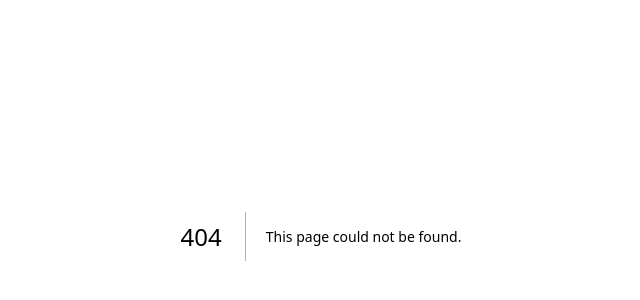
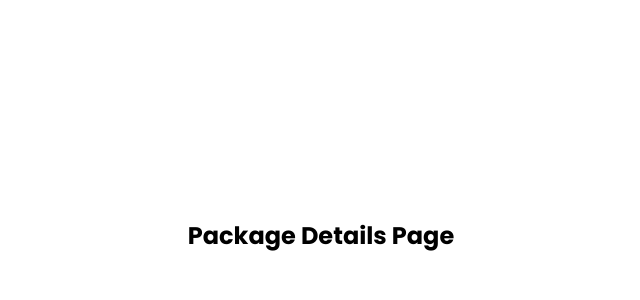
Before and after one commit to CLINTO-hub/Travelapp, a Next.js app: page /Packagedetails in a window 1280 px wide. Before the commit this address had no page. Shown: the part 164-464 px from the top of the page, without its empty margins (319-959 px from the left). Built offline with nearby package versions, Linux system fonts and the light colour scheme.

Commit message:
new-page

```diff
--- a/app/Components/HeroSection/HeroSection.tsx
+++ b/app/Components/HeroSection/HeroSection.tsx
@@ -209,12 +209,12 @@ export default function HeroSection() {
               >
                 <FaTimes />
               </button>
-              <Link href="/" className="text-white hover:text-blue-500">Home</Link>
-              <Link href="/#PackageList" className="text-white hover:text-blue-500">Packages</Link>
-              <Link href="/#venders" className="text-white hover:text-blue-500">Partners</Link>
-              <Link href="/#testimonial" className="text-white hover:text-blue-500">Testimonial</Link>
+              <Link href="/" className="text-black font-semibold active:text-blue-500 hover:text-blue-500">Home</Link>
+              <Link href="/#PackageList" className="text-black font-semibold active:text-blue-500 hover:text-blue-500">Packages</Link>
+              <Link href="/#venders" className="text-black font-semibold active:text-blue-500 hover:text-blue-500">Partners</Link>
+              <Link href="/#testimonial" className="text-black font-semibold active:text-blue-500 hover:text-blue-500">Testimonial</Link>
               <Link href='/#contact'>
-                <button className="border px-4 py-2 rounded-md">Explore</button>
+                <button className="border px-4 py-2 font-semibold rounded-md">Explore</button>
               </Link>
               <button className="bg-orange-300 text-black px-4 py-2 rounded-md">Request a quote</button>
             </div>
--- /dev/null
+++ b/app/Packagedetails/page.tsx
@@ -0,0 +1,12 @@
+"use client";
+import React from "react";
+
+const Page = () => {
+  return (
+    <div className="flex justify-center items-center h-screen bg-white">
+      <h1 className="text-2xl font-bold text-black">Package Details Page</h1>
+    </div>
+  );
+};
+
+export default Page;
```
